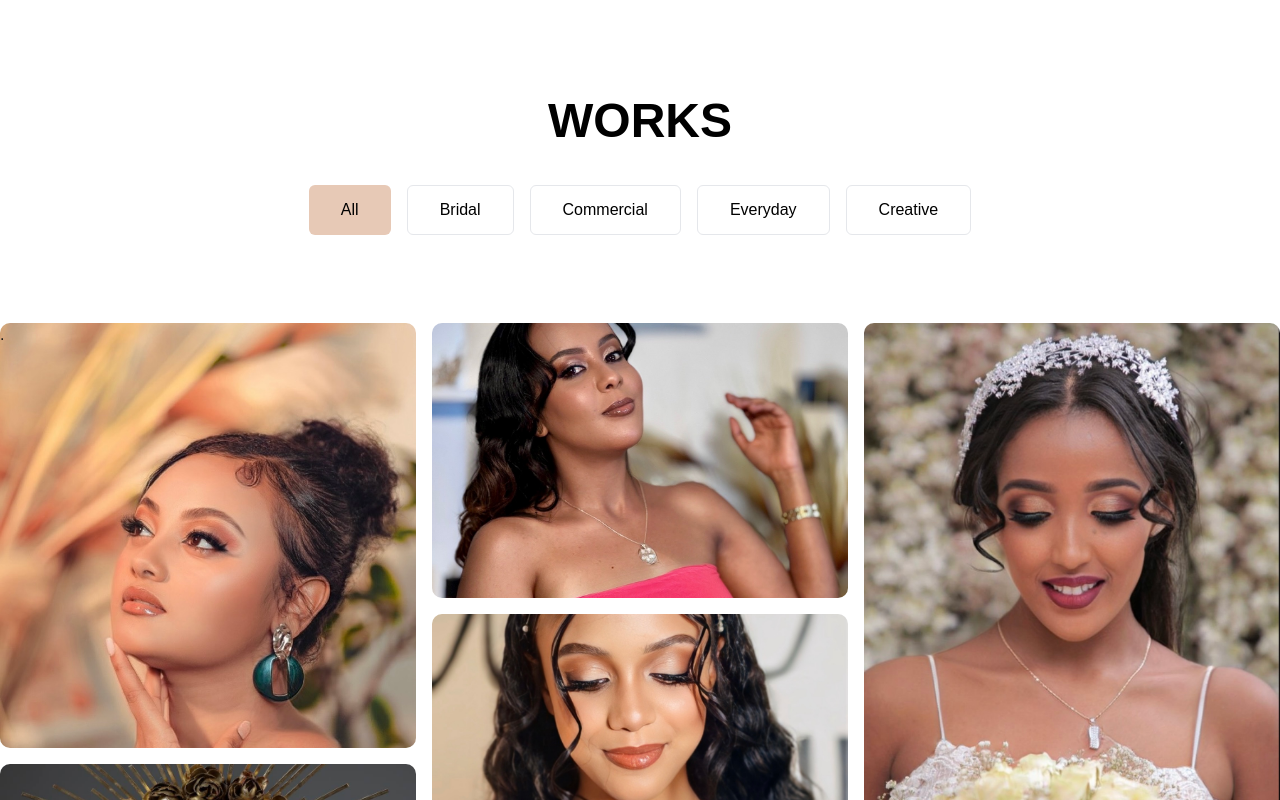
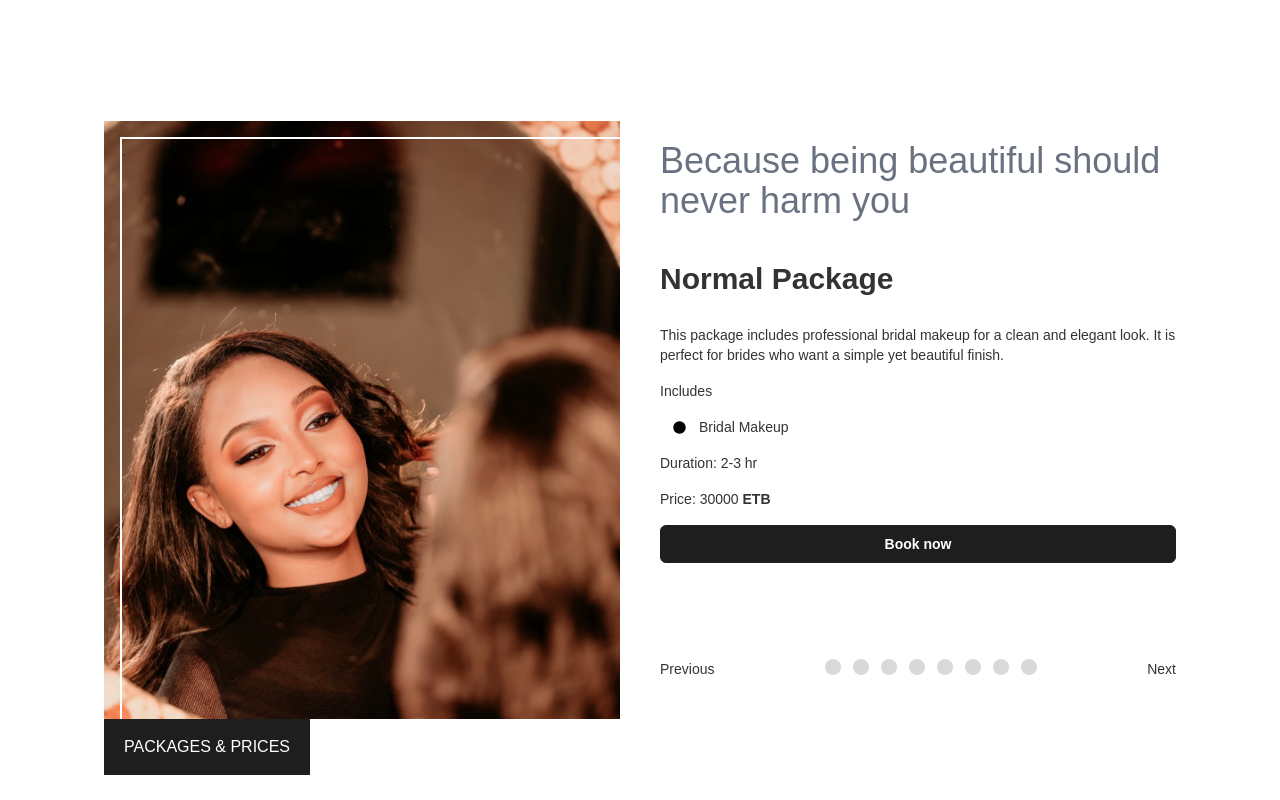
Before and after one commit to bettyhabtesh/hanberry, a Next.js app: page / in a window 1280 px wide. Shown: the part 4600-5400 px from the top of the page. Built offline with nearby package versions, Linux system fonts and the light colour scheme; a web font is replaced by a local one.

Commit message:
feat/ update booking section

```diff
--- a/app/page.tsx
+++ b/app/page.tsx
@@ -7,7 +7,7 @@ import MakeupGallery from '@/components/makeups';
 import WorksInHome from '@/components/worksinhome';
 import Contact from '@/components/Contact';
 import Footer from '@/components/Footer';
-// import Booking from '@/components/Booking';
+import Booking from '@/components/Booking';
 
 export default function Home() {
   return (
@@ -18,7 +18,7 @@ export default function Home() {
       <Features/>
       <AboutHamneal/>
       <MakeupGallery/>
-      {/* <Booking/> */}
+      <Booking/>
       <WorksInHome/>
       <Contact/>
       <Footer/>
--- a/components/Booking.tsx
+++ b/components/Booking.tsx
@@ -2,6 +2,7 @@
 // import { Merienda } from 'next/font/google';
 import Image from 'next/image'
 import React, { useState } from 'react'
+// import Book from './forms/Book';
 
 const Booking = () => {
 
@@ -12,6 +13,8 @@ const Booking = () => {
     // const [min, setMin] = useState('');
     // const [meridiem, setMeridiem] = useState<'AM' | 'PM'>('AM');
 
+    const [openForm, setOpenForm] = useState(false);
+
 
    const packages = [
     {
@@ -21,28 +24,31 @@ const Booking = () => {
         includes: [
             'Bridal Makeup'
         ],
+        description: 'This package includes professional bridal makeup for a clean and elegant look. It is perfect for brides who want a simple yet beautiful finish.',
         price: 30000,
         background: '/images/glam.png',
         duration: '2-3 hr'
     },
     {
         id: 2,
-            name: 'Gold package',
+        name: 'Gold Package',
         type: 'gold',
         includes: [
             'Dermaplaning', 'Hairstyling', 'Bridal Makeup'
         ],
+        description: 'This package offers full bridal preparation including dermaplaning, hairstyling, and makeup. It gives a smooth, polished, and long-lasting bridal look.',
         price: 35000,
         background: '/images/gold.png',
         duration: '2-3 hr'
     },
     {
         id: 3,
-            name: 'Platinum package',
+        name: 'Platinum Package',
         type: 'platinum',
         includes: [
             'Dermaplaning', 'Hairstyling', 'Bridal Makeup', 'Retouch'
         ],
+        description: 'This is a complete premium bridal package with skin prep, hairstyling, and makeup. A retouch is included to keep your look fresh throughout the event.',
         price: 45000,
         background: '/images/platinum.png',
         duration: '2-3 hr'
@@ -54,6 +60,7 @@ const Booking = () => {
         includes: [
             'Makeup'
         ],
+        description: 'This package provides makeup services suitable for traditional or special cultural events. It focuses on enhancing natural beauty with a neat and elegant finish.',
         price: 15000,
         background: '/images/glam.png',
         duration: '2-3 hr'
@@ -65,6 +72,7 @@ const Booking = () => {
         includes: [
             'Makeup'
         ],
+        description: 'This package includes simple and elegant makeup for bridesmaids. It ensures a coordinated and natural look that complements the bride.',
         price: 7500,
         background: '/images/glam.png',
         duration: '2-3 hr'
@@ -77,6 +85,7 @@ const Booking = () => {
             'Makeup',
             'Hair Styling'
         ],
+        description: 'This package offers both makeup and hairstyling for bridesmaids. It creates a more refined and polished appearance for special occasions.',
         price: 10000,
         background: '/images/glam.png',
         duration: '2-3 hr'
@@ -88,6 +97,7 @@ const Booking = () => {
         includes: [
             'Makeup'
         ],
+        description: 'This package delivers soft glam makeup with a clean and modern finish. It is ideal for clients who want a glamorous look without heavy styling.',
         price: 65000,
         background: '/images/glam.png',
         duration: '2-3 hr'
@@ -97,13 +107,15 @@ const Booking = () => {
         name: 'Full Glam Package',
         type: 'gold',
         includes: [
-                'glam'
+            'Glam'
         ],
+        description: 'This package provides a bold and full glam makeup experience. It is perfect for clients who want a dramatic, high-impact, and camera-ready look.',
         price: 75000,
         background: '/images/glam.png',
         duration: '2-3 hr'
     },
 ]
+
 
     const [currentPackage, setCurrentPackage] = useState(0);
     // const [quantity, setQuantity] = useState(1);
@@ -124,55 +136,61 @@ const Booking = () => {
         setCurrentPackage(currentPackage-1)
     }
 
+
   return (
-    <div className='relative px-10 bg-[#C19F98] text-black py-10'>
-        <div className='flex justify-between'>
-            <hr/>
-                <h3 className='text-3xl md:text-5xl font-semibold text-center py-5'>Our Makeup Packages</h3>
-            <hr/>
-        </div>
-        <div className='py-10'>
-            <div className='w-full grid md:grid-cols-2 px-16'>
-                <div className='w-90 h-90 relative'>
+    <div className='relative px-5 md:px-10 text-[#333333] bg-white py-16'>
+        <div className='relative py-10'>
+            <div className='w-full grid md:grid-cols-2 md:px-16 gap-10'>
+                <div className='relative'>
+                    <div className='w-full min-h-52 h-full relative p-4 z-40'>
                         <Image
-                        src='/images/p1.jpg'
+                            src='/images/b11.PNG'
                             alt='package image'
                             fill
                             // width={100}
                             // height={200}
-                        className='h-full w-full object-cover mx-auto rounded-full'
+                            className='h-full w-full object-cover mx-auto'
                         />
+                        <div className='absolute border-2 border-white z-50 w-full h-full'>.</div>
                     </div>
-                <div className='w-full h-full text-sm bg-white rounded-full'>
-                    {/* <Image
-                        src={currentPackage.background}
-                        alt='package image'
-                        fill
-                        // width={200}
-                        // height={300}
-                        className='object-contain mx-auto rounded-full w-full h-full'
-                    /> */}
-                    <div className='w-full h-full text-center space-y-2 text-md my-auto'>
-                        <h3 className='text-center text-2xl font-bold'>{packages[currentPackage].name}</h3>
-                        <p className='text-center'>Perfect for your wedding day — timeless beauty that lasts all day.</p>
-                        <p>Includes</p>
+                    <div className='absolute z-50'>
+                        <h3 className='uppercase bg-[#1E1E1E] text-white px-5 py-4'>Packages & Prices</h3>
+                    </div>
+                </div>
+
+                <div className='w-full h-full relative text-sm rounded-lg my-auto space-y-4'>
+                    <h3 className='text-3xl md:text-4xl text-start py-5 text-gray-500 font-light'>Because being beautiful should never harm you</h3>
+                        <h3 className='text-3xl font-bold mt-5 pb-3'>{packages[currentPackage].name}</h3>
+                        <p className=''>{packages[currentPackage].description} </p>
+                        {/* <p className='text-center'>Perfect for your wedding day — timeless beauty that lasts all day.</p> */}
+                        <p className=''>Includes</p>
                         <ul className='pl-3'>
                             {packages[currentPackage].includes.map((item) => (
-                                <li key={item}>{item}</li>
+                                <li key={item} className='flex items-center gap-3'> <svg xmlns="http://www.w3.org/2000/svg" width="15" height="15" viewBox="0 0 24 24"><circle cx="12" cy="12" r="10" fill="#000000"/></svg>{item}</li>
                             ))}
-
                         </ul>
-                        <p>Price: {packages[currentPackage].price} <b>ETB</b> </p>
-                        {/* <p>Price: 35000 <b>ETB</b></p> */}
+                        <p className=''>Duration: {packages[currentPackage].duration} </p>
+                        <p className=''>Price: {packages[currentPackage].price} <b>ETB</b> </p>
+                        <button
+                            className='mx-auto w-full bg-[#1E1E1E] rounded-md px-10 py-2 font-semibold border border-[#1E1E1E] text-white hover:bg-transparent hover:text-[#1E1E1E] cursor-pointer'
+                            onClick={() => { setOpenForm(!openForm)}}
+                        >Book now</button>
+                    {/* </div> */}
+                    <div className='w-full flex justify-between py-10 mt-10 my-auto'>
+                        <button className='cursor-pointer' onClick={goBack}>Previous</button>
+                        <div className='flex space-x-3'>
+                            {packages.map((pkg) => (
+                                <div key={pkg.id} className='w-4 h-4 rounded-full' style={{backgroundColor: currentPackage === pkg.id ? '#D8A48F' : '#D9D9D9'}}></div>
+                            ))}
+                        </div>
+                        <button className='cursor-pointer' onClick={goNext}>Next</button>
                     </div>
                 </div>
             </div>
-            <div className='w-full flex justify-between bottom-0 px-16 py-10'>
-                <button onClick={goBack}>Previous</button>
-                <button onClick={goNext}>Next</button>
-            </div>
+
 
         </div>
+        {/* {openForm && (<Book pkg={packages[currentPackage]}/>)} */}
     </div>
   )
 }
--- /dev/null
+++ b/components/forms/Book.tsx
@@ -0,0 +1,36 @@
+import React from 'react'
+
+
+
+
+const Book = ({pkg} : {pkg: {
+    id: number,
+    name: string,
+    type: string,
+    includes: [
+        string
+    ],
+    description: string,
+    price: number,
+    background: string,
+    duration: string
+}}) => {
+    console.log('package selected: ', pkg)
+  return (
+    <div className='bg-gray-300 w-full h-full'>
+        <div className='bg-gradient-to-br from-[#C19F98] to-[#ffffff] w-1/2 mx-auto'>
+            <div>
+                <h3 className='text-4xl font-bold'>Booking Form</h3>
+
+                <h5 className='text-md font-light'>Package detail</h5>
+                <h3></h3>
+            </div>
+            <div className=''>
+
+            </div>
+        </div>
+    </div>
+  )
+}
+
+export default Book
```
Also changed, not shown: public/images/b11.PNG (added), public/images/women.png (added). Lines whose indentation alone changed are shown as unchanged.
